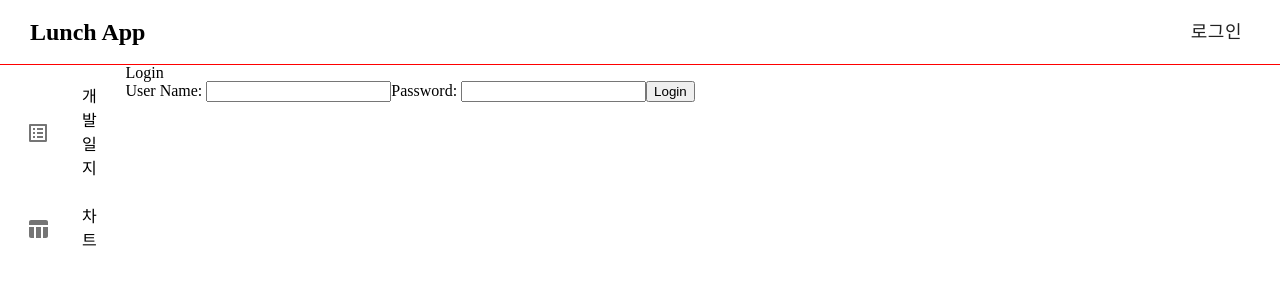
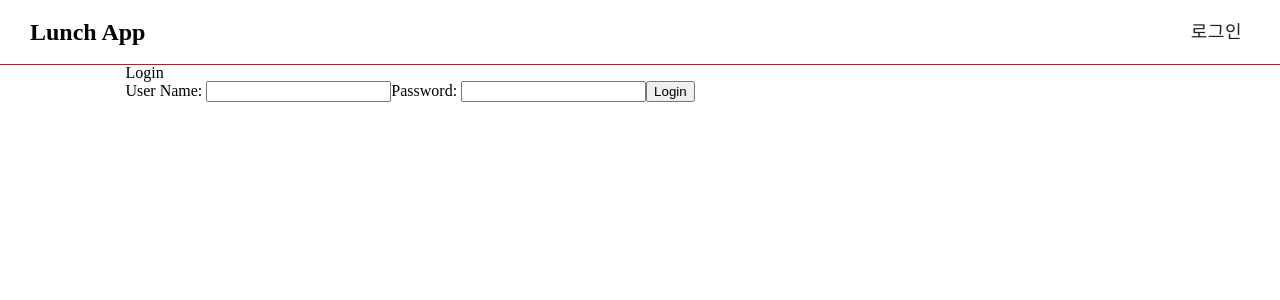
Before and after one commit to MaengBaem/lunchapp_front, a React (Create React App) app: page /login in a window 1280 px wide. Shown: the top 300 px of the page. Built offline with nearby package versions, Linux system fonts and the light colour scheme.

Commit message:
Side 렌더링 오류 수정

```diff
--- a/src/components/LunchApp.js
+++ b/src/components/LunchApp.js
@@ -26,11 +26,12 @@ const MainComponent = styled.div`
 class LunchApp extends Component {
     render() {
         const HeaderWithRouter = withRouter(HeaderComponent);
+        const SideithRouter = withRouter(SideComponent);
         return (
             <Router>
                 <HeaderWithRouter />
                 <Main>
-                    <SideComponent />
+                    <SideithRouter />
                     <MainComponent>
                         <Switch>
                             <AuthRoute exact path="/" component={LunchChart} role={USER} />
--- a/src/components/header/HeaderComponent.js
+++ b/src/components/header/HeaderComponent.js
@@ -59,7 +59,11 @@ class HeaderComponent extends Component {
                     <Logo><Link to="/" style={LinkStyle}>Lunch App</Link></Logo>
                 </Side>
                 <Side>
-                    {isUserLoggedIn ? <UserConfig /> : <Link to="/login" style={LinkStyle}><Button style={loginStyle}>로그인</Button></Link>}
+                    {isUserLoggedIn
+                        ? <UserConfig />
+                        : window.location.href !== "http://localhost:3000/login"
+                            ? <Link to="/login" style={LinkStyle}><Button style={loginStyle}>로그인</Button></Link>
+                            : null}
                 </Side>
             </Header >
         )
--- a/src/components/sidebar/AdminSide.js
+++ b/src/components/sidebar/AdminSide.js
@@ -20,24 +20,26 @@ export default class AdminSide extends Component {
         return (
             <>
                 <List component="nav">
+                    <Link style={LinkStyle} to="/todo-list">
                         <ListItem button>
-                        <Link style={LinkStyle} to="/todo-list">
                             <ListItemIcon>
                                 <ListAltIcon />
                             </ListItemIcon>
                             <ListItemText primary="개발 일지" />
+                        </ListItem>
                     </Link>
-                    </ListItem>
                     <ListItem button>
                         <ListItemIcon>
                             <EqualizerIcon />
                         </ListItemIcon>
                         <ListItemText primary="차트 관리" />
                     </ListItem>
+                    <ListItem button>
                         <ListItemIcon>
                             <TableChartIcon />
                         </ListItemIcon>
                         <ListItemText primary="차트" />
+                    </ListItem>
                 </List>
                 <Divider />
                 <List component="nav">
--- a/src/components/sidebar/SideComponent.js
+++ b/src/components/sidebar/SideComponent.js
@@ -1,27 +1,33 @@
 import React, { Component } from 'react'
+import { withRouter } from "react-router-dom"
 import styled from 'styled-components'
 import AuthenticationService from '../../auth/AuthService.js'
 import { ADMIN } from "../../auth/AuthRole";
 import AdminSide from './AdminSide.js';
 import UserSide from './UserSide.js';
 
-const Side = styled.header`
+const Side = styled.div`
     width:10%;
     padding-left: 10px;
     `;
 
-export default class SideComponent extends Component {
+class SideComponent extends Component {
+    constructor(props) {
+        super(props)
+    }
 
     render() {
+        const isUserLoggedIn = AuthenticationService.isLogin();
         const userRole = AuthenticationService.getLoggedInUserRole();
         return (
             <Side>
                 {/* ADMIN : TABLE, TODO, USERMANAGE */}
-                {userRole === ADMIN
-                    ? <AdminSide />
-                    : <UserSide />}
-
+                {!isUserLoggedIn ? null
+                    : userRole === ADMIN
+                        ? <AdminSide />
+                        : <UserSide />}
             </Side>
         )
     }
 }
+export default withRouter(SideComponent);
```
Lines whose indentation alone changed are shown as unchanged.
